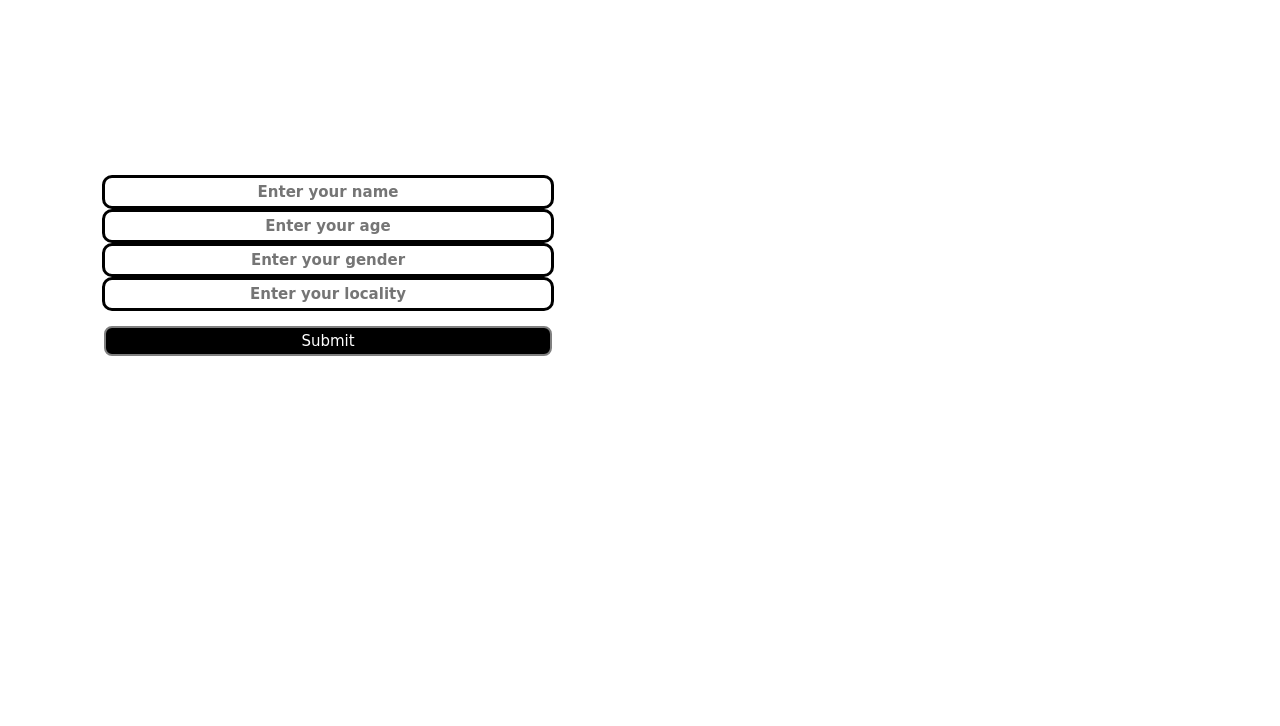
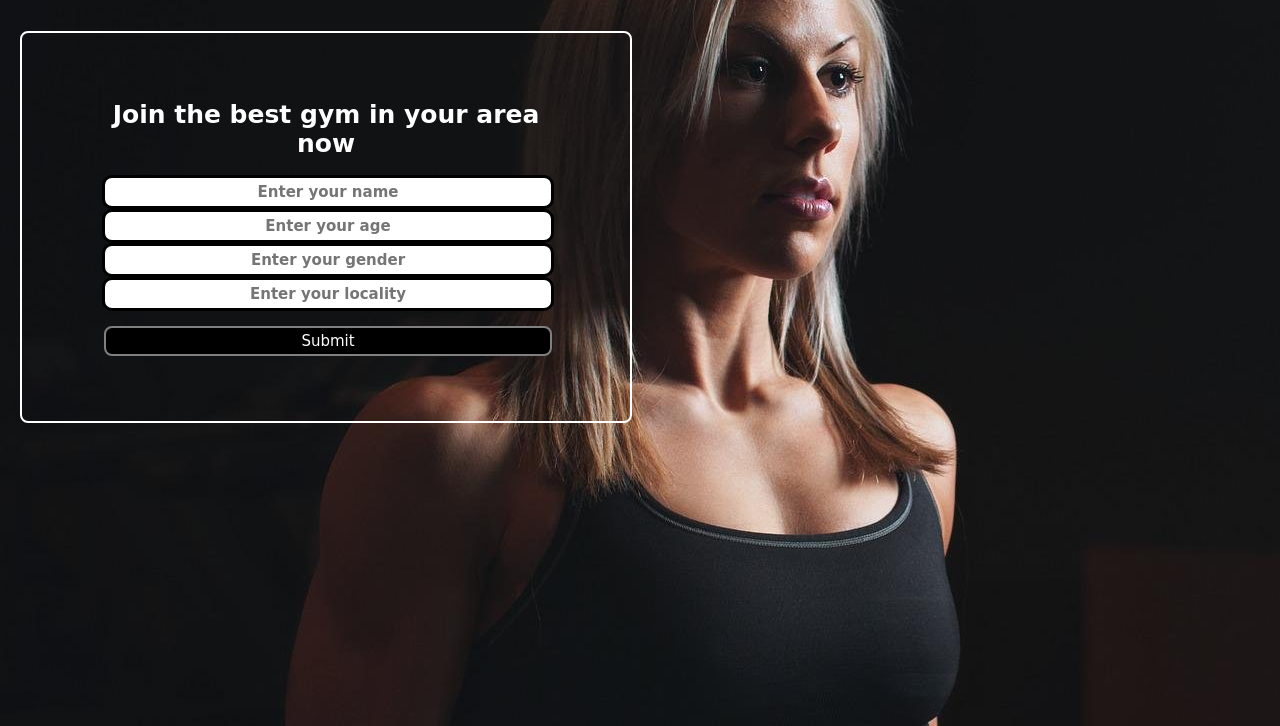
Before and after one commit to Ankur-nbj/Gymsite, a plain HTML site: page index.html in a window 1280 px wide. Shown: the part 74-800 px from the top of the page. Drawn offline with Linux system fonts and the light colour scheme.

Commit message:
Update style.css

```diff
--- a/style.css
+++ b/style.css
@@ -1,7 +1,7 @@
 body {
     margin: 0;
     padding: 0;
-    background: url('img/bg.jpg');
+    background: url('./bg.jpg');
     color: white;
     font-family: 'Baloo Bhai 2', cursive;
 }
```
